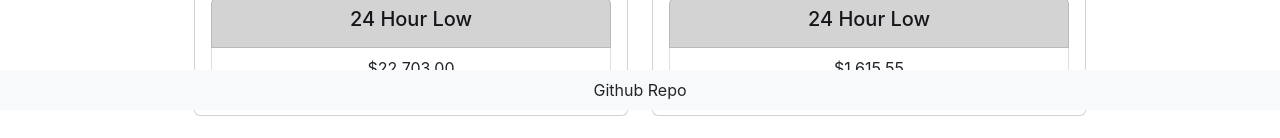
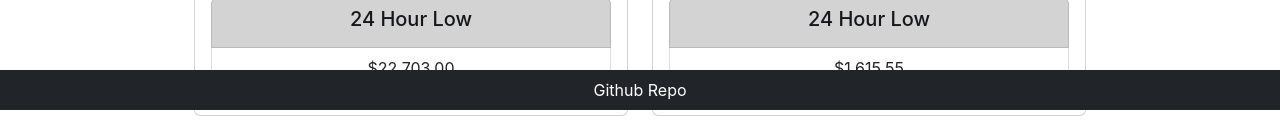
Before and after one commit to threebarber/react-bootstrap-crypto, a React (Create React App) app: page / in a window 1280 px wide. Shown: the part 690-828 px from the top of the page. Built offline with nearby package versions, Linux system fonts and the light colour scheme.

Commit message:
footer styling

```diff
--- a/src/components/footer.js
+++ b/src/components/footer.js
@@ -11,9 +11,10 @@ const footer = (props) => {
     <p>footer words</p>
 </div>*/
 
-    <Navbar bg="light" variant="light" fixed="bottom" expand="lg">
+    <Navbar bg="dark" variant="dark" fixed="bottom" expand="lg">
       <Container style={{
-        justifyContent: "center"
+        justifyContent: "center",
+        color:"white"
       }}>
         <Nav.Link href="https://github.com/threebarber/react-bootstrap-crypto">
           Github Repo
```
